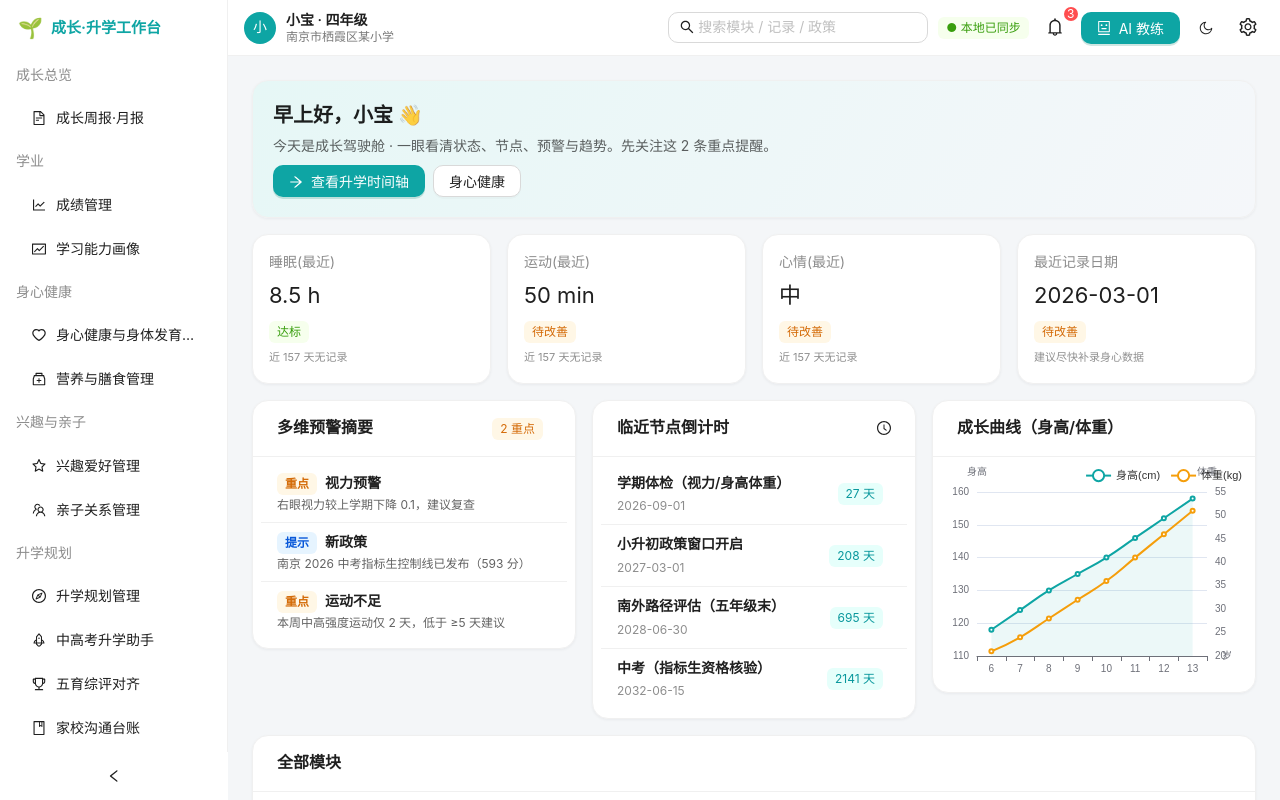
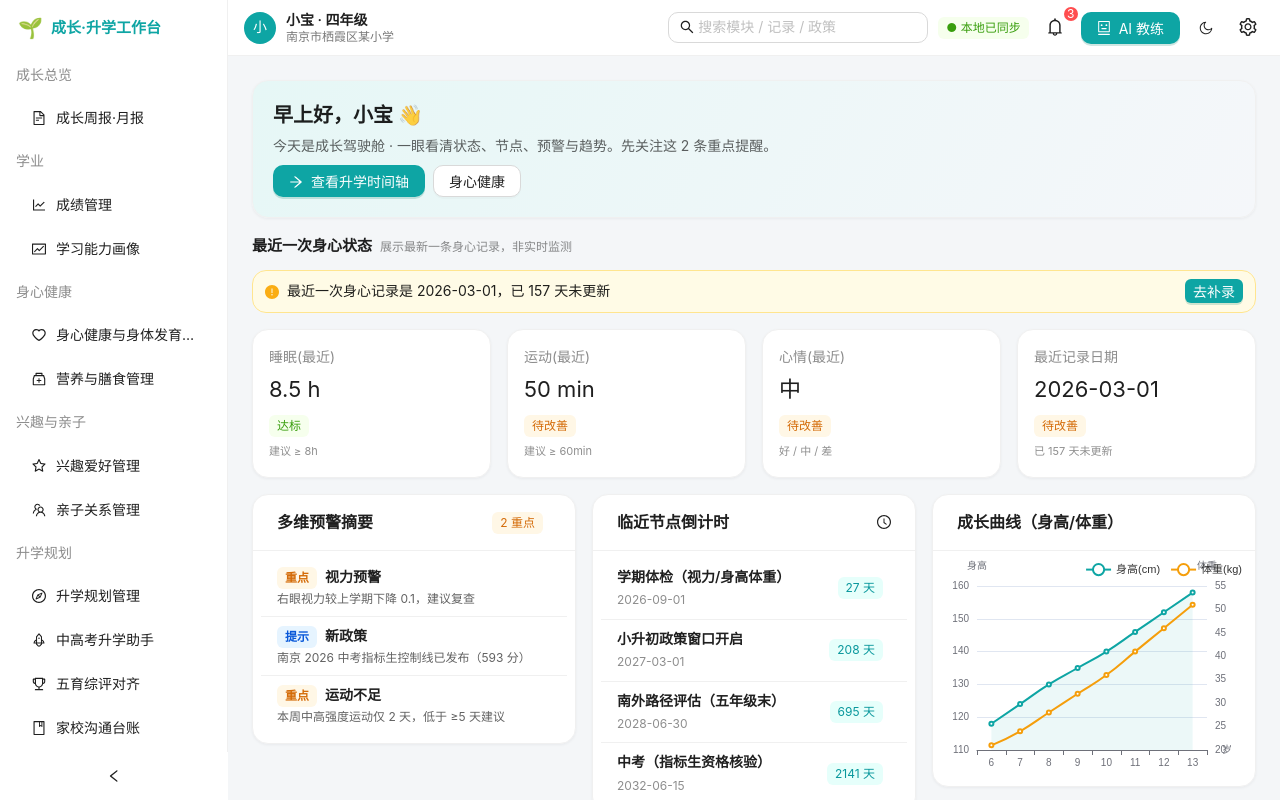
Before and after one commit to blazexj-qq/growth-workbench, a React (Vite) app: page /#/ in a window 1280 px wide. Shown: the top 800 px of the page. Built offline with nearby package versions, Linux system fonts and the light colour scheme.

Commit message:
fix(P0): 首页今日状态改读真实身心记录——标题改为"最近一次身心状态"、收敛重复提示、数据陈旧时加补录引导(不再用sample假数据)

```diff
--- a/src/pages/Dashboard.tsx
+++ b/src/pages/Dashboard.tsx
@@ -1,4 +1,4 @@
-import { Row, Col, Card, Statistic, Tag, List, Typography, Progress, Button, Space } from 'antd'
+import { Row, Col, Card, Statistic, Tag, List, Typography, Progress, Button, Space, Alert } from 'antd'
 import { ArrowRightOutlined, ClockCircleOutlined } from '@ant-design/icons'
 import { useNavigate } from 'react-router-dom'
 import ModuleCard from '../components/ModuleCard'
@@ -25,31 +25,30 @@ export default function Dashboard() {
     ? Math.floor((Date.now() - new Date(latestHealth.date).getTime()) / 86400000)
     : null
   const recent = daysSince != null && daysSince <= 7
-  const freshnessTip = recent ? '最近一次记录' : latestHealth ? `近 ${daysSince} 天无记录` : '尚未记录'
   const todayStats = [
     {
       key: 'sleep', label: '睡眠(最近)',
       value: latestHealth?.sleepHours != null ? `${latestHealth.sleepHours} h` : '未记录',
       good: latestHealth?.sleepHours != null && latestHealth.sleepHours >= 8,
-      tip: freshnessTip,
+      tip: '建议 ≥ 8h',
     },
     {
       key: 'exercise', label: '运动(最近)',
       value: latestHealth?.exerciseMin != null ? `${latestHealth.exerciseMin} min` : '未记录',
       good: latestHealth?.exerciseMin != null && latestHealth.exerciseMin >= 60,
-      tip: freshnessTip,
+      tip: '建议 ≥ 60min',
     },
     {
       key: 'mood', label: '心情(最近)',
       value: latestHealth?.mood || '未记录',
       good: latestHealth?.mood === '好',
-      tip: freshnessTip,
+      tip: '好 / 中 / 差',
     },
     {
       key: 'lastdate', label: '最近记录日期',
       value: latestHealth?.date || '无',
       good: recent,
-      tip: recent ? '数据较新' : '建议尽快补录身心数据',
+      tip: recent ? '数据较新' : latestHealth ? `已 ${daysSince} 天未更新` : '尚未记录，建议补录',
     },
   ]
 
@@ -71,7 +70,29 @@ export default function Dashboard() {
         </Space>
       </Card>
 
-      {/* 今日状态 */}
+      {/* 最近一次身心状态（读真实记录，非实时监测） */}
+      <div style={{ marginBottom: 12, display: 'flex', alignItems: 'baseline', gap: 8, flexWrap: 'wrap' }}>
+        <Text strong style={{ fontSize: 15 }}>最近一次身心状态</Text>
+        <Text type="secondary" style={{ fontSize: 12 }}>展示最新一条身心记录，非实时监测</Text>
+      </div>
+      {latestHealth && !recent && (
+        <Alert
+          type="warning"
+          showIcon
+          style={{ marginBottom: 16 }}
+          message={`最近一次身心记录是 ${latestHealth.date}，已 ${daysSince} 天未更新`}
+          action={<Button size="small" type="primary" onClick={() => navigate('/m/B')}>去补录</Button>}
+        />
+      )}
+      {!latestHealth && (
+        <Alert
+          type="info"
+          showIcon
+          style={{ marginBottom: 16 }}
+          message="尚未记录任何身心数据"
+          action={<Button size="small" type="primary" onClick={() => navigate('/m/B')}>去补录</Button>}
+        />
+      )}
       <Row gutter={[16, 16]}>
         {todayStats.map((s) => (
           <Col xs={12} sm={6} key={s.key}>
```
